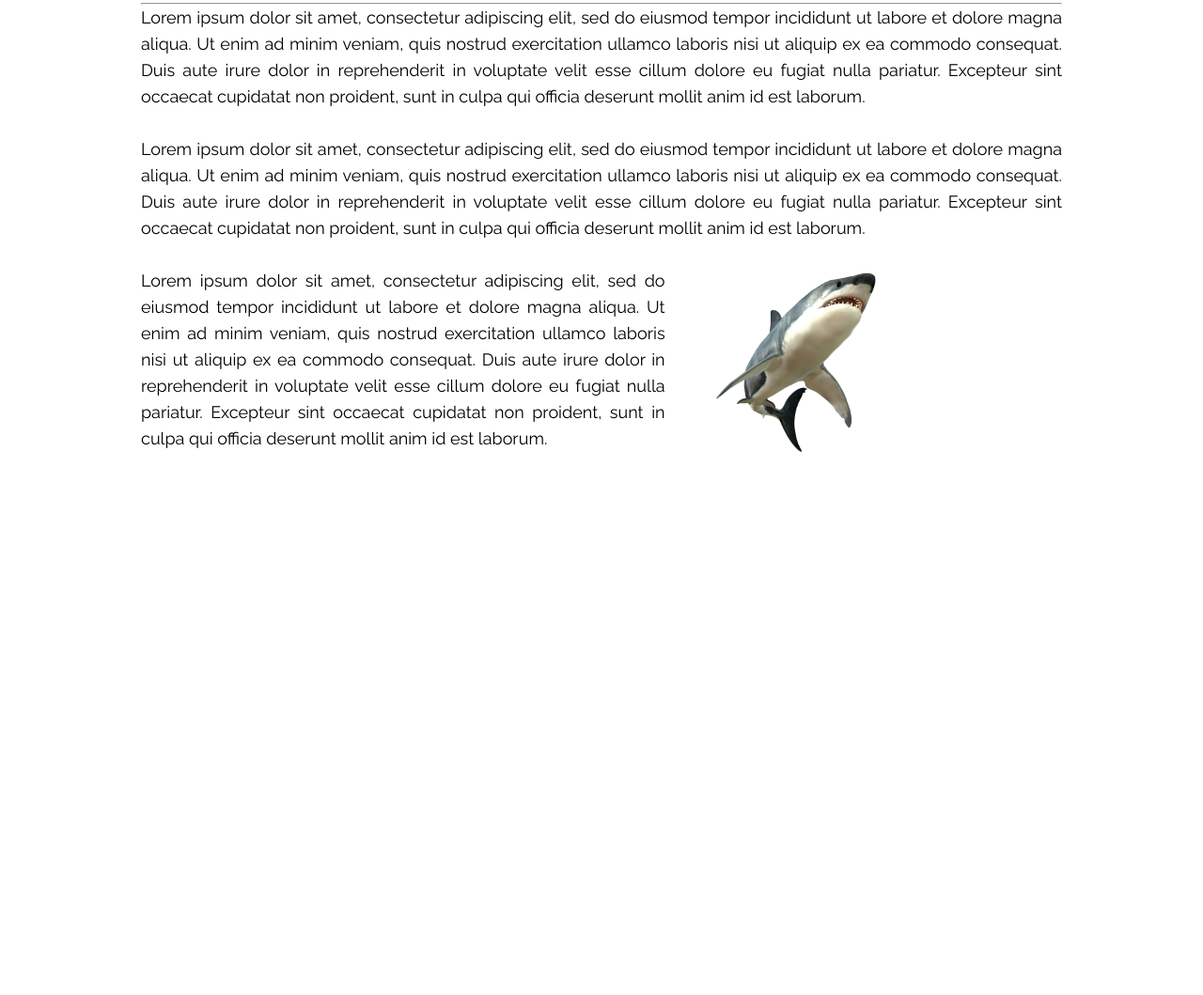
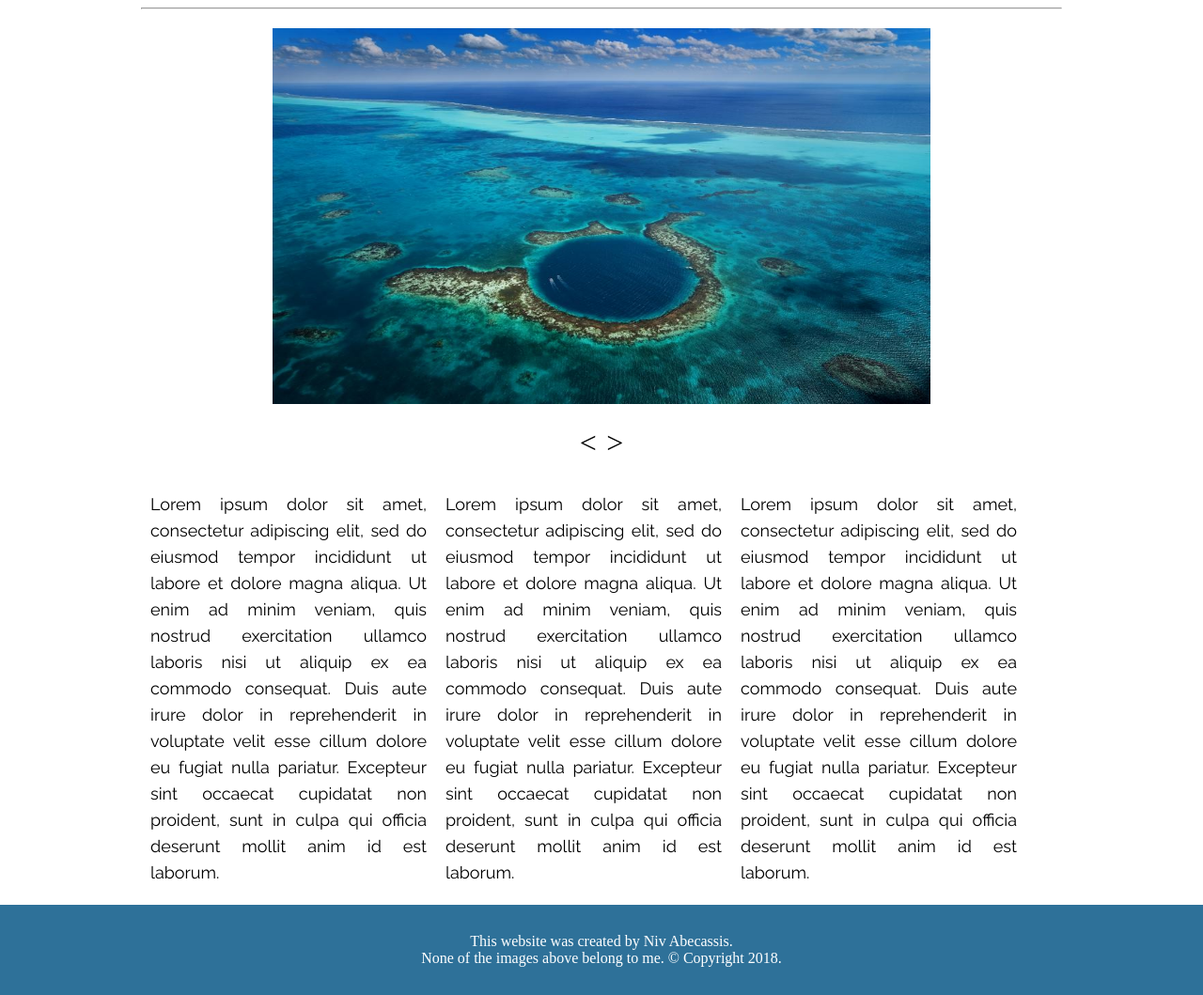
Before and after one commit to nivabecassis/DeepSeaBio, a plain HTML site: page index.html in a window 1280 px wide. Shown: the part 1336-2395 px from the top of the page at 94% size. Before the commit the page ends 1829 px from the top, so only its background shows below. Drawn offline with nearby package versions, Linux system fonts and the light colour scheme; a web font is replaced by a local one.

Commit message:
add footer and columns to bottom of page

```diff
--- a/index.html
+++ b/index.html
@@ -28,14 +28,6 @@
     <br>
     <br>
     <section class="page_content">
-      <div id="current_img">
-        <img src="content/great_blue_hole.jpg" alt="image of great blue hole in sea" width="700px" height="400px" />
-      </div>
-      <div id="slide_button_wrapper">
-        <button class="slide_button" id="button_left"><</button>
-        <button class="slide_button" id="button_right">></button>
-      </div>
-      <hr />
       <article>
         <div>
           <p>
@@ -77,8 +69,60 @@
         </div>
       </article>
       <br>
+      <hr class="clear_line"/>
+      <div id="current_img">
+        <img src="content/great_blue_hole.jpg" alt="image of great blue hole in sea" width="700px" height="400px" />
+      </div>
+      <div id="slide_button_wrapper">
+        <button class="slide_button" id="button_left"><</button>
+        <button class="slide_button" id="button_right">></button>
+      </div>
+      <article>
+        <div class="column">
+          <p>
+            Lorem ipsum dolor sit amet, consectetur adipiscing elit, sed do
+            eiusmod tempor incididunt ut labore et dolore magna aliqua. Ut
+            enim ad minim veniam, quis nostrud exercitation ullamco laboris
+            nisi ut aliquip ex ea commodo consequat. Duis aute irure dolor in
+            reprehenderit in voluptate velit esse cillum dolore eu fugiat nulla
+            pariatur. Excepteur sint occaecat cupidatat non proident, sunt in
+            culpa qui officia deserunt mollit anim id est laborum.
+          </p>
+        </div>
+        <div class="column">
+          <p>
+            Lorem ipsum dolor sit amet, consectetur adipiscing elit, sed do
+            eiusmod tempor incididunt ut labore et dolore magna aliqua. Ut
+            enim ad minim veniam, quis nostrud exercitation ullamco laboris
+            nisi ut aliquip ex ea commodo consequat. Duis aute irure dolor in
+            reprehenderit in voluptate velit esse cillum dolore eu fugiat nulla
+            pariatur. Excepteur sint occaecat cupidatat non proident, sunt in
+            culpa qui officia deserunt mollit anim id est laborum.
+          </p>
+        </div>
+        <div class="column">
+          <p>
+            Lorem ipsum dolor sit amet, consectetur adipiscing elit, sed do
+            eiusmod tempor incididunt ut labore et dolore magna aliqua. Ut
+            enim ad minim veniam, quis nostrud exercitation ullamco laboris
+            nisi ut aliquip ex ea commodo consequat. Duis aute irure dolor in
+            reprehenderit in voluptate velit esse cillum dolore eu fugiat nulla
+            pariatur. Excepteur sint occaecat cupidatat non proident, sunt in
+            culpa qui officia deserunt mollit anim id est laborum.
+          </p>
+        </div>
+      </article>
     </section>
-
+    <footer>
+      <div>
+        <p>
+          This website was created by Niv Abecassis.
+        </p>
+        <p>
+          None of the images above belong to me. &copy; Copyright 2018.
+        </p>
+      </div>
+    </footer>
 
   </body>
 </html>
--- a/styles.css
+++ b/styles.css
@@ -129,3 +129,27 @@ nav li a:hover {
   width: 200px;
   height: 200px;
 }
+
+
+.clear_line {
+  clear: both;
+  margin-top: 50px;
+  margin-bottom: 20px;
+}
+
+.column {
+  float: left;
+  width: 30%;
+  margin: 10px 10px 20px 10px;
+}
+
+footer {
+  background-color: blue;
+  background-color: rgba(10, 89, 136, 0.85);
+  clear: both;
+  color: white;
+  margin-top: 50px;
+  padding-bottom: 30px;
+  padding-top: 30px;
+  text-align: center;
+}
```
